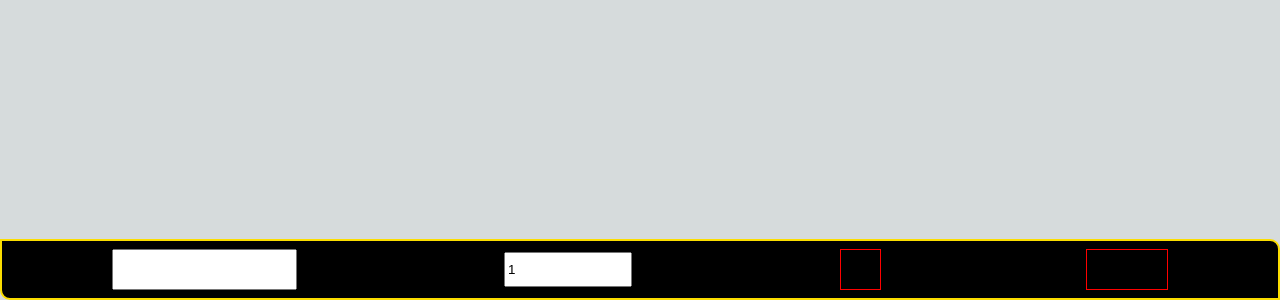
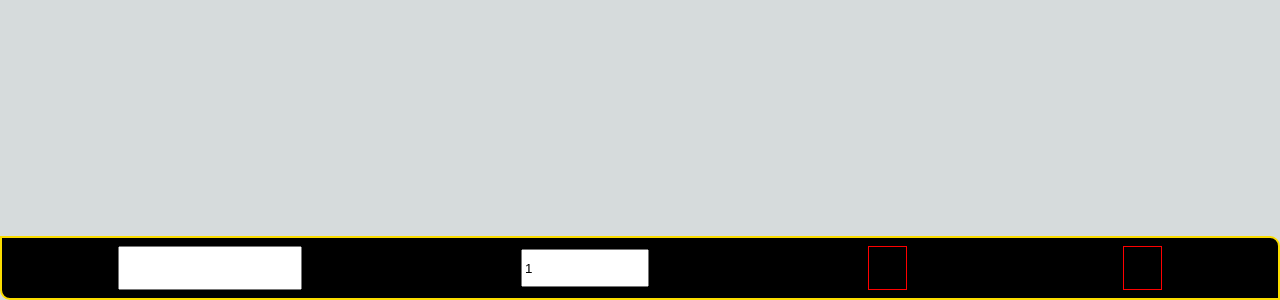
Before and after one commit to carocodingk/PomodoroTracker, a Next.js app: page /components/NewTaskBar in a window 1280 px wide. Shown: the part 500-800 px from the top of the page. Built offline with nearby package versions, Linux system fonts and the light colour scheme.

Commit message:
Installed react icon packages and changed add task button and delete all button to use icons

```diff
--- a/package.json
+++ b/package.json
@@ -15,7 +15,8 @@
     "@mui/material": "^6.3.0",
     "next": "^14.2.28",
     "react": "^18",
-    "react-dom": "^18"
+    "react-dom": "^18",
+    "react-icons": "^5.5.0"
   },
   "devDependencies": {
     "eslint": "^8",
--- a/src/pages/components/NewTaskBar.jsx
+++ b/src/pages/components/NewTaskBar.jsx
@@ -1,6 +1,7 @@
 import { useState } from "react";
 import ErrorMessage from "./ErrorMessage";
-import DeleteIcon from '@mui/icons-material/Delete';
+import { IoMdAdd } from "react-icons/io";
+import { MdDeleteOutline } from "react-icons/md";
 
 function NewTaskBar({nextTaskKey, setNextTaskKey, setTaskList}){
   const [newTask, setNewTask] = useState({
@@ -59,8 +60,14 @@ function NewTaskBar({nextTaskKey, setNextTaskKey, setTaskList}){
               expectedCycles: e.target.value
             }))
         }/>
-        <input className='taskButton' type="button" value='Add' onClick={() => taskVerification()}/>
-        <input className='taskButton' type="button" value='Remove all' onClick={() => deleteAllTask()} />
+        {/* <input className='taskButton' type="button" value='Add' onClick={() => taskVerification()} /> */}
+        <div className='taskButton' onClick={() => taskVerification()}>
+          <IoMdAdd />
+        </div>
+        <div className='taskButton' onClick={() => deleteAllTask()}>
+          <MdDeleteOutline />
+        </div>
+        {/* <input className='taskButton' type="button" value='Remove all' onClick={() => deleteAllTask()} /> */}
       </div>
     </div>
   );
--- a/src/styles/styles.css
+++ b/src/styles/styles.css
@@ -66,7 +66,7 @@
 
 #taskManager {
   overflow: scroll;
-  height: 35vh;
+  height: 40vh;
   width: 100vw;
   background-color: black;
   position: absolute;
@@ -136,7 +136,7 @@
 
 .taskButton {
   padding: 0.5rem;
-  font-size: 0.8rem;
+  font-size: 1.3rem;
   border: 1px solid red;
   background-color: black;
 }
```
Also changed, not shown: 1 other file (tests, documents, lock files or other folders).
